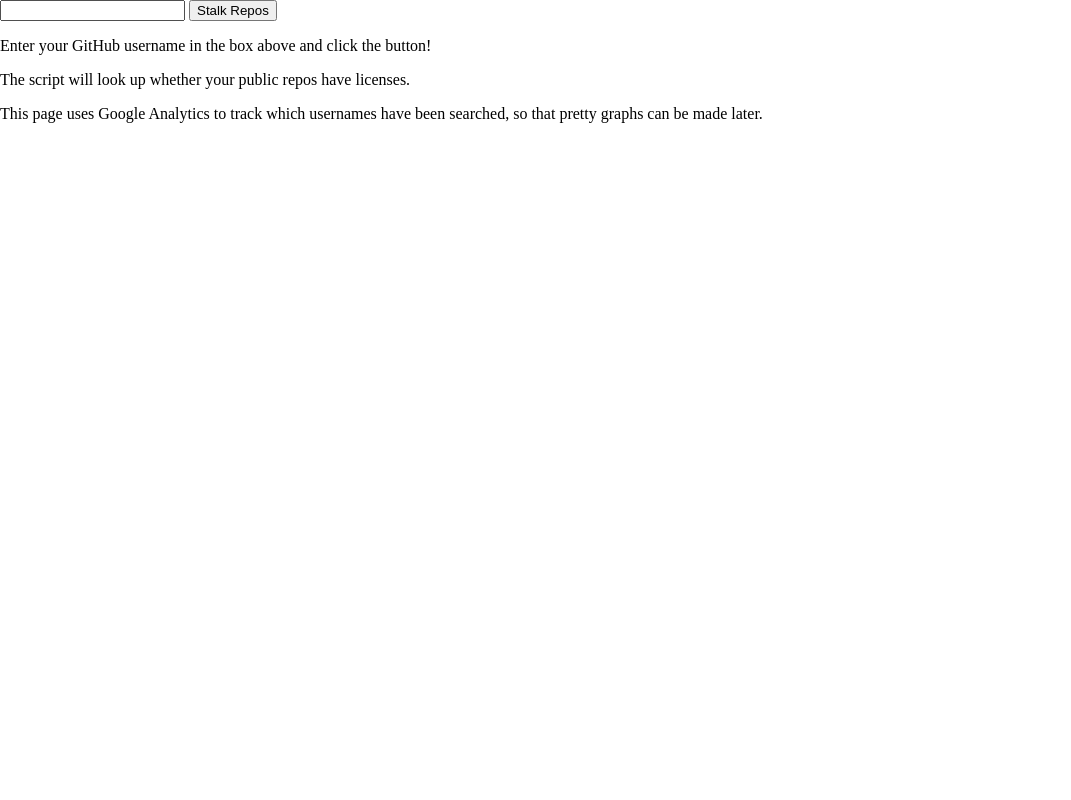
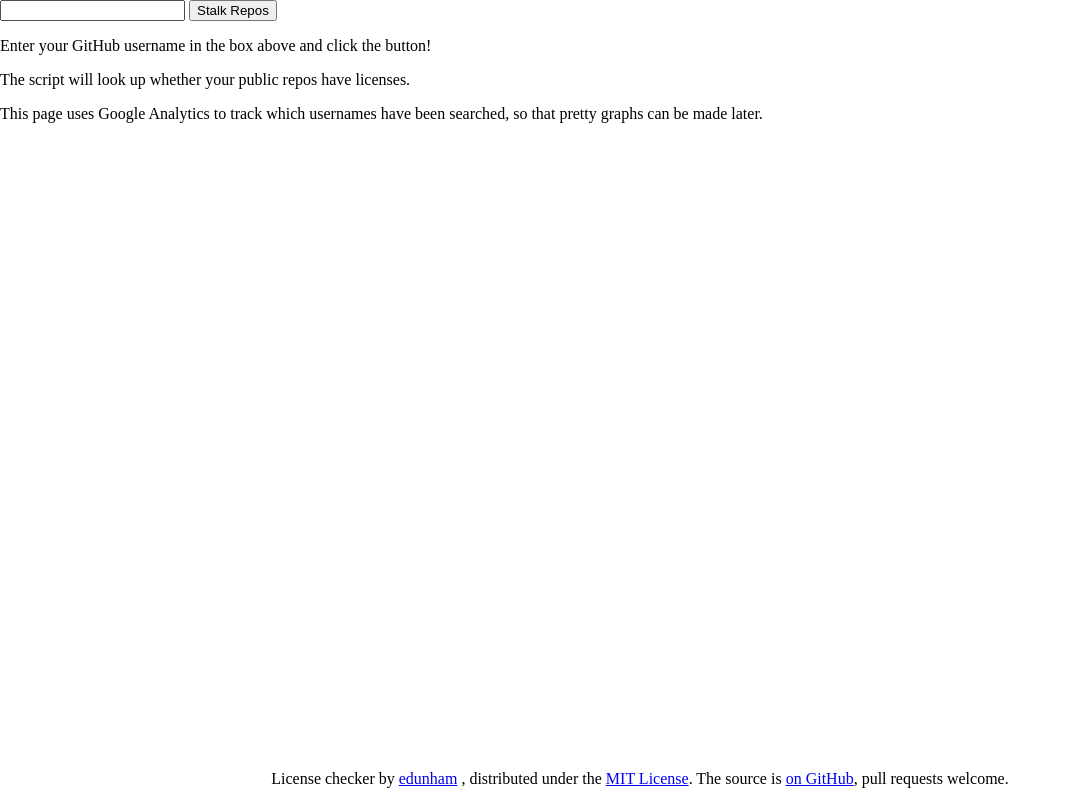
Before and after one commit to edunham/pleaselicense, a plain HTML site: page index.html in a window 1280 px wide. Shown: the whole page, without its empty margins (0-1071 px from the left). Drawn offline with Linux system fonts and the light colour scheme.

Commit message:
add gh info

```diff
--- a/index.html
+++ b/index.html
@@ -36,5 +36,14 @@
         <ul id="messages">
         </ul>
     </div>
+    <div class="staydown" align=center>
+
+License checker by <a href="http://edunham.net/">edunham</a> , distributed
+under the <a href="https://github.com/edunham/pleaselicense/blob/master/LICENSE">
+MIT License</a>.  The source is <a href="https://github.com/edunham/pleaselicense">
+on GitHub</a>, pull requests welcome.
+
+
+    </div>
 </body>
 </html>
```
